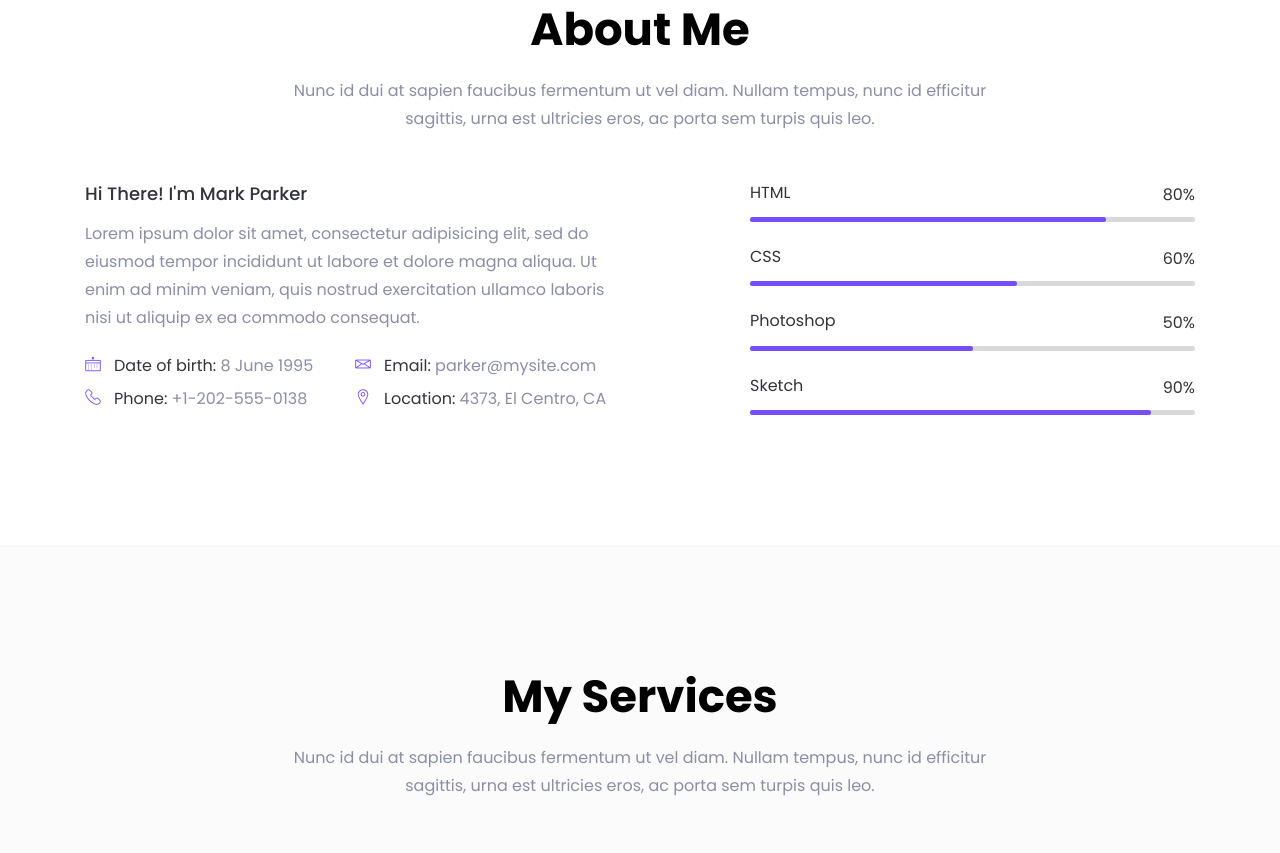
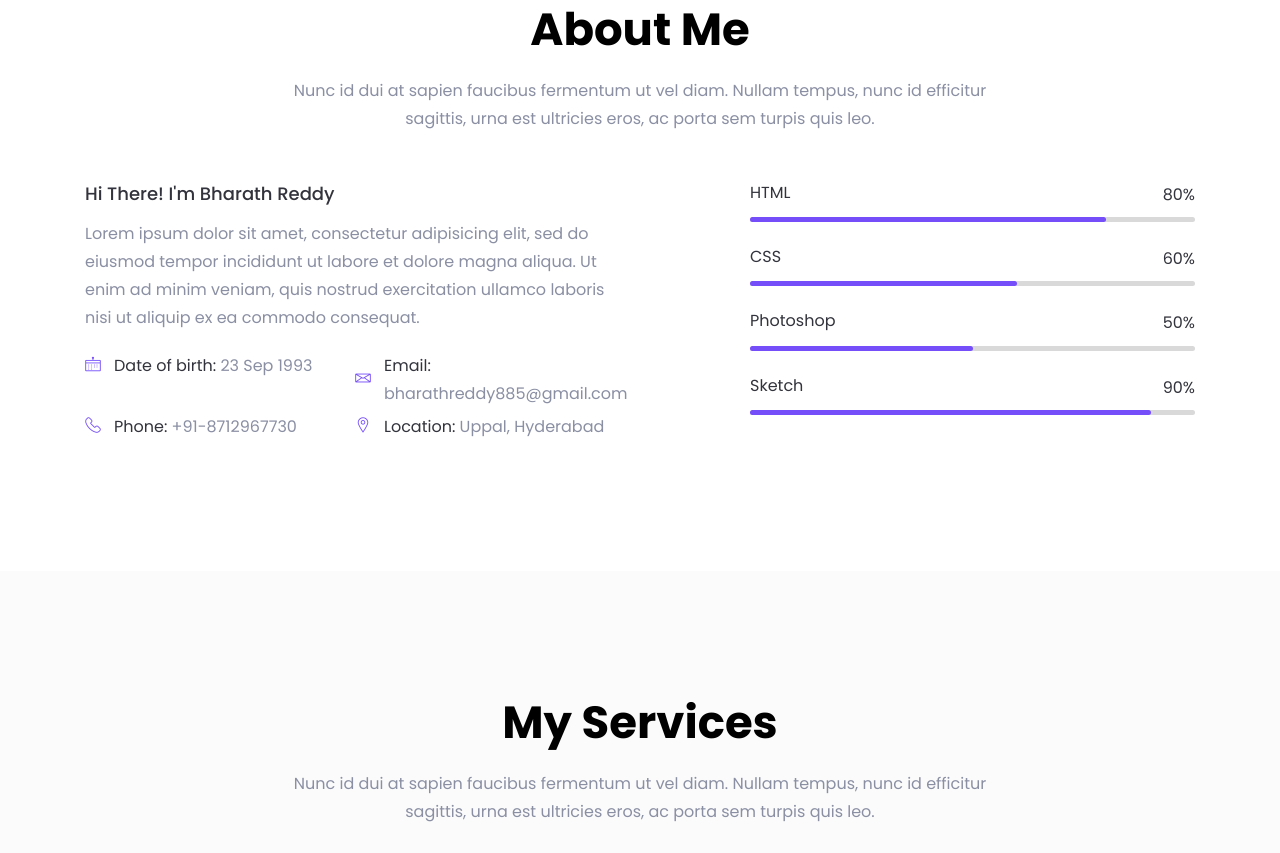
Before and after one commit to bharath885/MyWebSite, a website: page dist/index.html in a window 1280 px wide. Shown: the part 942-1795 px from the top of the page. Drawn offline with Linux system fonts and the light colour scheme; files whose address does not match are found by name.

Commit message:
added my bio

```diff
--- a/dist/index.html
+++ b/dist/index.html
@@ -132,7 +132,7 @@
                     </div>
                     <div class="col-lg-6 offset-xl-1">
                         <div class="header-image d-none d-lg-block">
-                            <img src="assets/images/banner/hero.png" alt="hero">
+                            <img src="assets/images/Bharath.png" alt="hero">
                         </div> <!-- header image -->
                     </div>
                 </div> <!-- row -->
@@ -173,7 +173,7 @@
             <div class="row">
                 <div class="col-lg-6">
                     <div class="about-content mt-50">
-                        <h5 class="about-title">Hi There! I'm Mark Parker</h5>
+                        <h5 class="about-title">Hi There! I'm Bharath Reddy</h5>
                         <p>Lorem ipsum dolor sit amet, consectetur adipisicing elit, sed do eiusmod tempor incididunt ut labore et dolore magna aliqua. Ut enim ad minim veniam, quis nostrud exercitation ullamco laboris nisi ut aliquip ex ea commodo consequat.</p>
                         <ul class="clearfix">
                             <li>
@@ -182,7 +182,7 @@
                                         <i class="lni-calendar"></i>
                                     </div>
                                     <div class="info-text">
-                                        <p><span>Date of birth:</span> 8 June 1995</p>
+                                        <p><span>Date of birth:</span> 23 Sep 1993</p>
                                     </div>
                                 </div> <!-- single info -->
                             </li>
@@ -192,7 +192,7 @@
                                         <i class="lni-envelope"></i>
                                     </div>
                                     <div class="info-text">
-                                        <p><span>Email:</span> parker@mysite.com</p>
+                                        <p><span>Email:</span> bharathreddy885@gmail.com</p>
                                     </div>
                                 </div> <!-- single info -->
                             </li>
@@ -202,7 +202,7 @@
                                         <i class="lni-phone-handset"></i>
                                     </div>
                                     <div class="info-text">
-                                        <p><span>Phone:</span> +1-202-555-0138</p>
+                                        <p><span>Phone:</span> +91-8712967730</p>
                                     </div>
                                 </div> <!-- single info -->
                             </li>
@@ -212,7 +212,7 @@
                                         <i class="lni-map-marker"></i>
                                     </div>
                                     <div class="info-text">
-                                        <p><span>Location:</span> 4373, El Centro, CA</p>
+                                        <p><span>Location:</span> Uppal, Hyderabad</p>
                                     </div>
                                 </div> <!-- single info -->
                             </li>
@@ -697,7 +697,7 @@
                         </div>
                         <div class="contact-content">
                             <h6 class="contact-title">Address</h6>
-                            <p>123 Stree New York City , United States Of America 750</p>
+                            <p>Uppal,Hyderabad</p>
                         </div>
                     </div> <!-- contact box -->
                 </div>
@@ -708,8 +708,7 @@
                         </div>
                         <div class="contact-content">
                             <h6 class="contact-title">Phone</h6>
-                            <p>+931 2222 5555</p>
-                            <p>+547 5554 6663</p>
+                            <p>8712967730</p>
                         </div>
                     </div> <!-- contact box -->
                 </div>
@@ -720,8 +719,7 @@
                         </div>
                         <div class="contact-content">
                             <h6 class="contact-title">Email</h6>
-                            <p>support@yourmail.com</p>
-                            <p>info@helpline.com</p>
+                            <p>bharathreddy885@gmail.com</p>
                         </div>
                     </div> <!-- contact box -->
                 </div>
```
Also changed, not shown: dist/assets/images/Bharath.png (added).
